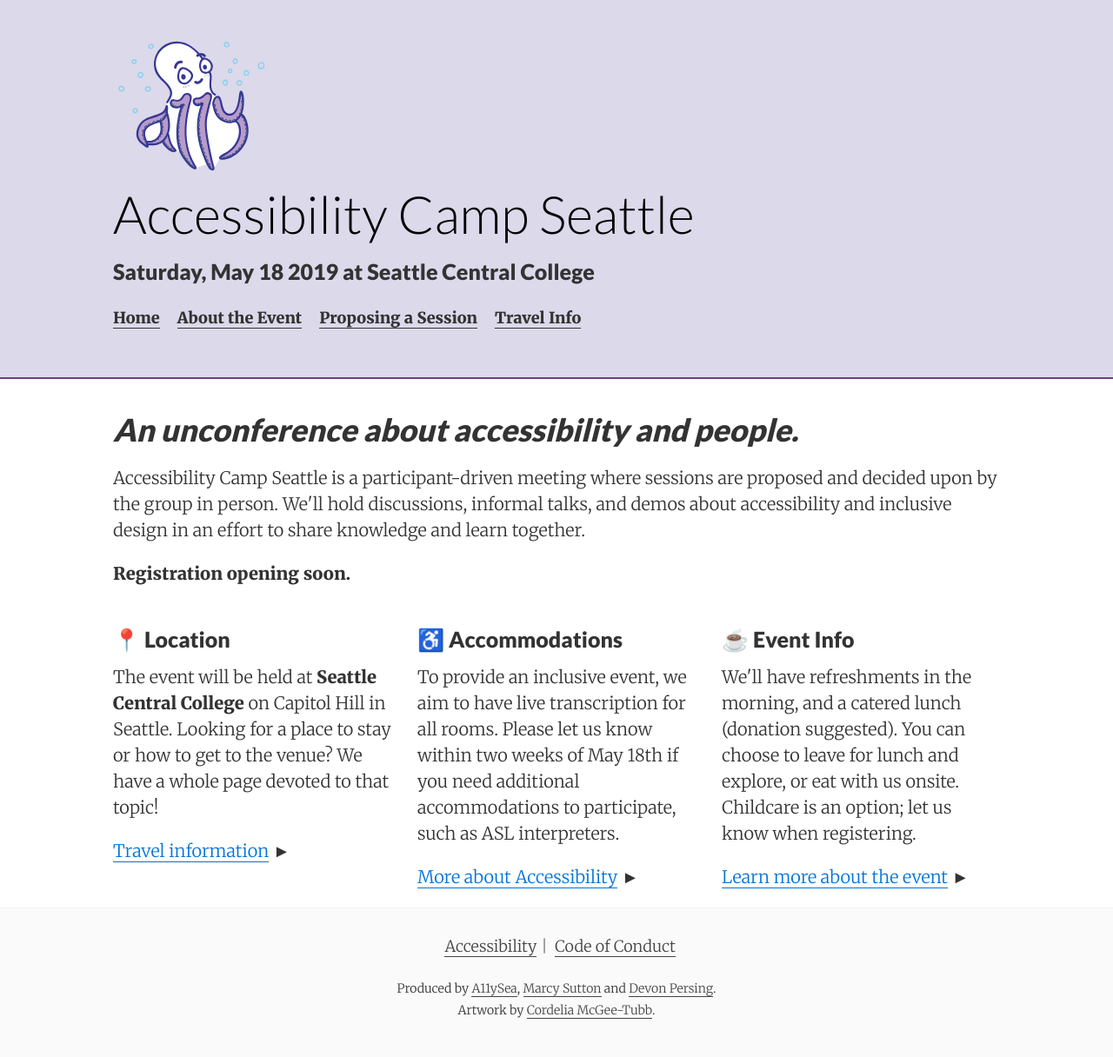
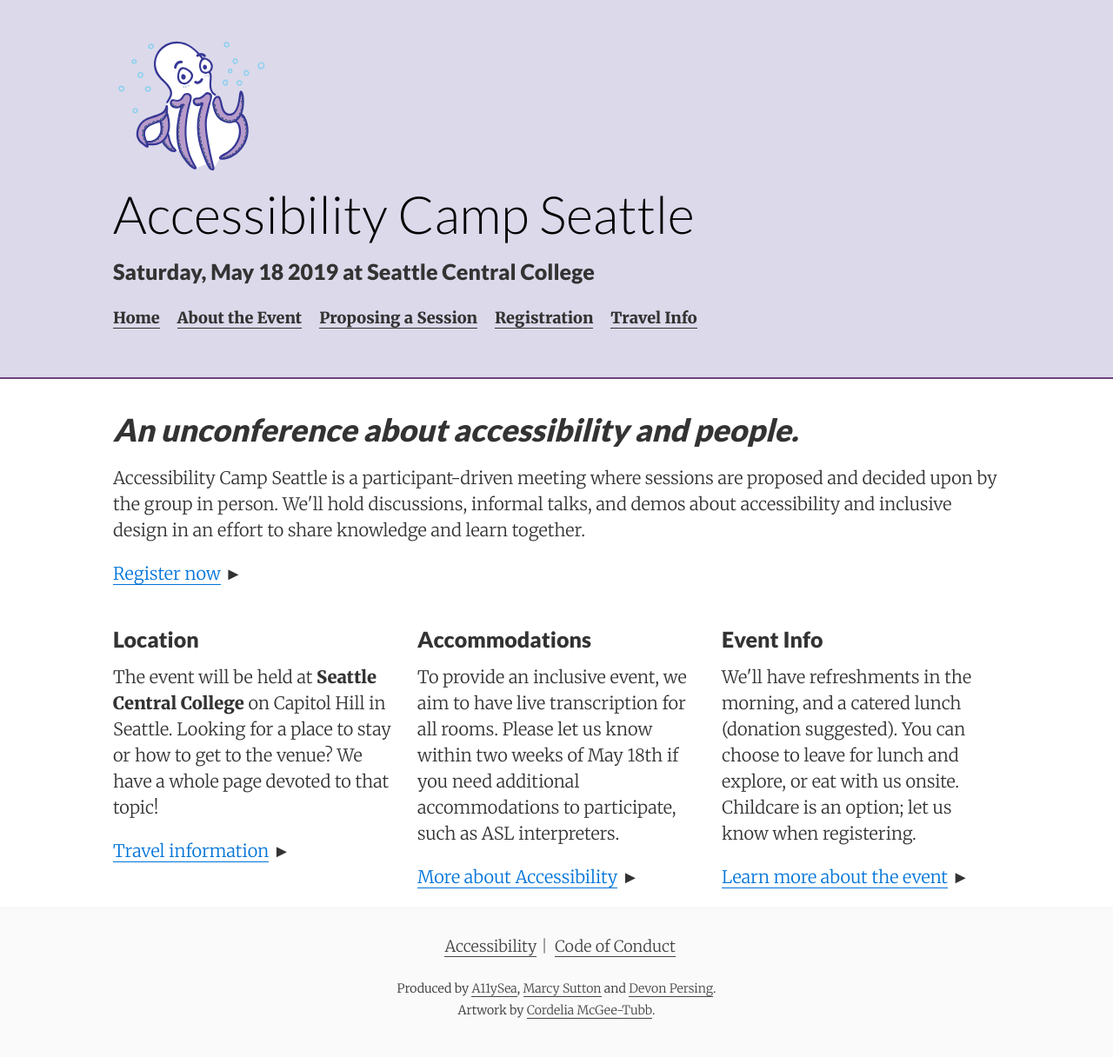
Before and after one commit to marcysutton/a11ycamp-jekyll, a Jekyll site: the page built from index.html, in a window 1280 px wide. Shown: the whole page at 87% size. Built offline with Jekyll 4.4.1, drawn with Linux system fonts in a browser that asks for light colours; the list of posts is cut into pages by our own code; comment, search, counter and statistics services are not loaded.

Commit message:
update to open registration

```diff
--- a/_config.yml
+++ b/_config.yml
@@ -1,5 +1,5 @@
 # Site settings
-title:       Accessibility Camp&nbsp;Seattle
+title:       Accessibility Camp Seattle
 email:       info@accessibilitycampseattle.org
 author:      Marcy Sutton
 description: "A free, single-day unconference about accessibility and people, May 18, 2019 at Seattle Central College."
--- a/_layouts/page.html
+++ b/_layouts/page.html
@@ -1,11 +1,11 @@
 ---
 layout: default
 ---
-<div class="post">
+<section class="post">
   <header>
     <h2>{{ page.title }}</h2>
   </header>
   <article class="post-content">
   {{ content }}
   </article>
-</div>
+</section>
--- a/css/tito.css
+++ b/css/tito.css
@@ -7,7 +7,7 @@
         background:rgba(0,0,0,0.02);
         font-family:sans-serif;
         color:#333;
-        margin:20px auto;
+        margin:20px 0;
         max-width:900px;
         padding:10px 0 0 0;
         width:100%
@@ -87,7 +87,7 @@
 }
 
 .tito-ticket-description {
-        color:#adadad;
+        color:#565252;
         font-size:12px
 }
 
@@ -266,7 +266,7 @@
 }
 
 .tito-submit {
-        background:#428bca !important;
+        background:#113c60 !important;
         border:1px solid #357ebd !important;
         border-radius:4px !important;
         color:#fff !important;
--- a/index.html
+++ b/index.html
@@ -8,23 +8,23 @@
     <h2>An unconference about accessibility and people.</h2>
 
     <p>Accessibility Camp Seattle is a participant-driven meeting where sessions are proposed and decided upon by the group in person. We'll hold discussions, informal talks, and demos about accessibility and inclusive design in an effort to share knowledge and learn together.</p>
-    <p class="homepage-callout"><strong>Registration opening soon.</strong></p>
-    <!--<p><a href="/registration/">Register now</a> <span aria-hidden="true">►</span></p>-->
+    <!-- <p class="homepage-callout"><strong>Registration opening soon.</strong></p> -->
+    <p class="homepage-callout"><a href="/registration/">Register now</a> <span aria-hidden="true">►</span></p>
   </header>
 
   <div class="buckets">
     <div>
-      <h3><span aria-hidden="true">📍</span> Location</h3>
+      <h3>Location</h3>
       <p>The event will be held at <strong>Seattle Central College</strong> on Capitol Hill in Seattle. Looking for a place to stay or how to get to the venue? We have a whole page devoted to that topic!</p>
       <p> <a href="/travel-info/">Travel information</a> <span aria-hidden="true">►</span></p>
     </div>
     <div>
-      <h3><span aria-hidden="true">♿️</span> Accommodations</h3>
+      <h3>Accommodations</h3>
       <p>To provide an inclusive event, we aim to have live transcription for all rooms. Please let us know within two weeks of May 18th if you need additional accommodations to participate, such as ASL interpreters.</p>
       <p><a href="/accessibility-statement/">More about Accessibility</a> <span aria-hidden="true">►</span></p>
     </div>
     <div>
-      <h3><span aria-hidden="true">☕️</span> Event Info</h3>
+      <h3>Event Info</h3>
       <p>We'll have refreshments in the morning, and a catered lunch (donation suggested). You can choose to leave for lunch and explore, or eat with us onsite. Childcare is an option; let us know when registering.</p>
       <p><a href="/event-info/">Learn more about the event</a> <span aria-hidden="true">►</span></p>
     </div>
```
Also changed, not shown: registration.html (+7 -5 lines).
